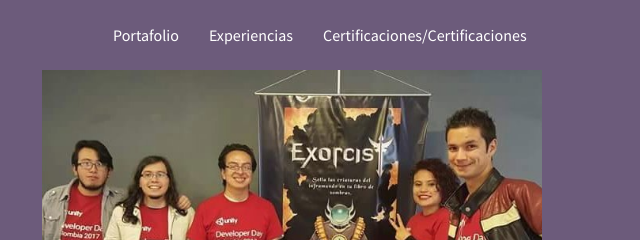
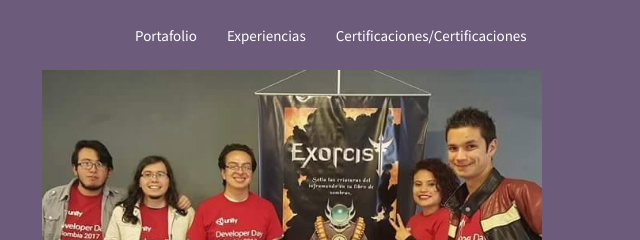
Before and after one commit to anlramirezs11/CursoDesarrolloWeb, a plain HTML site: page index.html in a window 1536 px wide. Shown: the top 240 px of the page, 764-1404 px from the left. Drawn offline with Linux system fonts and the light colour scheme.

Commit message:
Se corrige el responsive para mobile.

```diff
--- a/css/style.css
+++ b/css/style.css
@@ -176,6 +176,7 @@ figure {
   display: flex;
   align-items: center;
   padding: 0 15px;
+  font-size: 25px;
 }
 figure.logo {
   margin: 5px 0;
@@ -372,6 +373,10 @@ figure.logo {
     width: 500px;
   }
 
+  .header a {
+    font-size: 15px;
+  }
+
   .project {
     padding: 40px;
     background: white;
```
